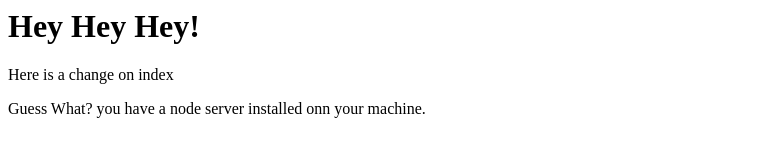
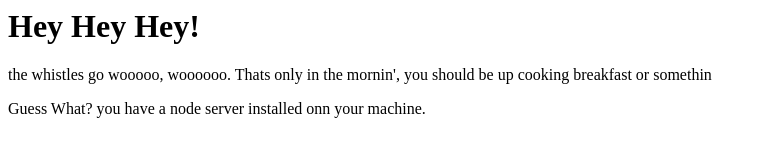
Before and after one commit to timbouchard/git-better, a website: page index.html in a window 1280 px wide. Shown: the whole page, without its empty margins (0-766 px from the left). Drawn offline with Linux system fonts and the light colour scheme.

Commit message:
bubb rubb and lil sis

```diff
--- a/index.html
+++ b/index.html
@@ -4,7 +4,7 @@
   </head>
   <body>
     <h1>Hey Hey Hey!</h1>
-    <p>Here is a change on index</p>
+    <p>the whistles go wooooo, woooooo. Thats only in the mornin', you should be up cooking breakfast or somethin</p>
     <p>Guess What? you have a node server installed onn your machine.</p>
   </body>
 </html>
```
